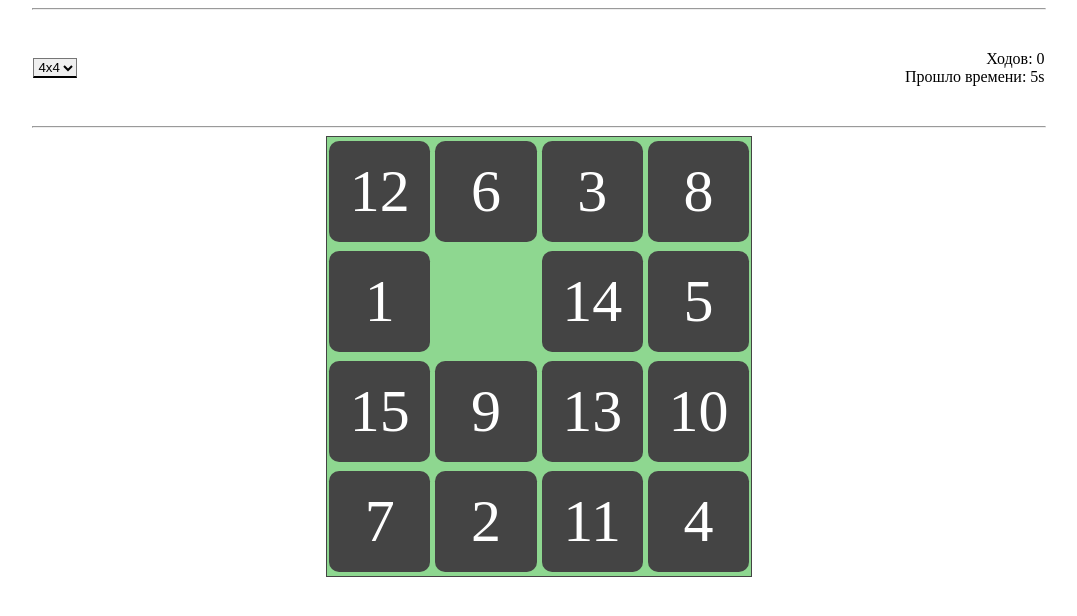
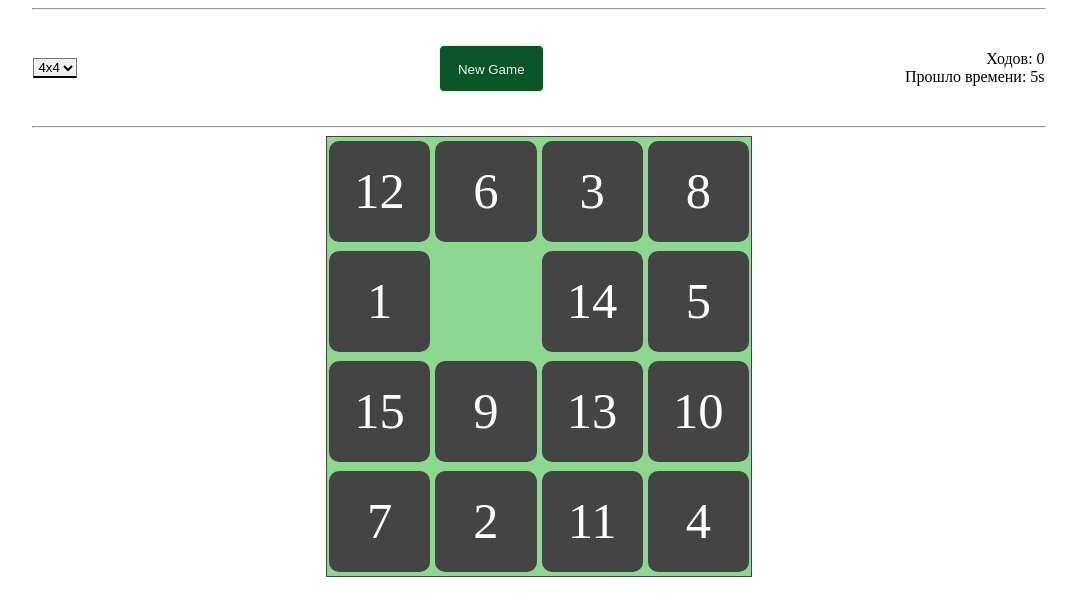
Before and after one commit to lesor9/gem-pazzle, a plain HTML site: page index.html in a window 1280 px wide. Shown: the whole page, without its empty margins (101-1178 px from the left). Drawn offline with Linux system fonts and the light colour scheme.

Commit message:
feat: add animation on the appearing field

```diff
--- a/css/style.css
+++ b/css/style.css
@@ -2,6 +2,7 @@
     --pazzleSize: 130px;
     --pazzleMove: 140px;
     --pazzleMoveMinus: -140px;
+    --pazzleFont: 60px;
 }
 
 .game-board {
@@ -23,7 +24,7 @@
     border-radius: 10%;
     align-self: center;
     justify-self: center;
-    font-size: 60px;
+    font-size: var(--pazzleFont);
     color: white;
     text-align: center;
     line-height: var(--pazzleSize);
@@ -70,6 +71,7 @@
     display: flex;
     justify-content: space-between;
     align-items: center;
+    align-items: center;
 }
 
 .select {
@@ -81,3 +83,21 @@
     flex-direction: column;
     text-align: right;
 }
+
+.new-game {
+    color:#ecf0f1;
+    text-decoration: none;
+    border-radius:5px;
+    border:solid 1px #f8ebd7;
+    background:#0c5527;
+    text-align:center;
+    padding:16px 18px 14px;
+    -webkit-transition: all 0.3s;
+    -moz-transition: all 0.3s;
+    transition: all 0.3s;
+}
+
+.new-game:hover {
+    background:#3ab366;
+    cursor: pointer;
+}
--- a/script.js
+++ b/script.js
@@ -25,6 +25,17 @@ function selecteChanged() {
     makeChain(sel);
 }
 
+const newGameBtn = document.createElement(`button`);
+newGameBtn.innerHTML = 'New Game';
+newGameBtn.classList.add('new-game');
+newGameBtn.addEventListener(`click`, () => {
+    let sel = select.selectedIndex + 3;
+    stepNumber.innerHTML = 0;
+    document.body.removeChild(document.querySelector('.game-board'));
+    makeChain(sel);
+});
+settings.appendChild(newGameBtn);
+
 const stepsAndTime = document.createElement('div');
 stepsAndTime.classList.add('stepsAndTime');
 
@@ -39,7 +50,6 @@ stepsAndTime.appendChild(steps);
 const time = document.createElement('div');
 let sec = 0,
     min = 0;
-time.innerHTML = `Прошло времени: ${sec}s`;
 setInterval(() => {
     sec++;
     if (sec >= 60) {
@@ -69,7 +79,12 @@ function makeChain (N = 4) {
 
     const arrayElems = [...myNewSet];
 
+    console.log(isSolveable(arrayElems.valueOf(), emptyCell));
+
     if( (isSolveable(arrayElems.valueOf(), emptyCell)) ) {
+        time.innerHTML = `Прошло времени: 0s`;
+        sec = 0;
+        min = 0;
         createField(emptyCell, arrayElems, N);
         return;
     }
@@ -79,21 +94,28 @@ function makeChain (N = 4) {
 
 
 
-function createField (emptyCell, arrayElems, N) {
+async function createField (emptyCell, arrayElems, N) {
     document.documentElement.style.setProperty('--pazzleSize', `${( 420 - (5 * (N - 1) ) ) / N}px`);
     document.documentElement.style.setProperty('--pazzleMove', `${( ( 420 - (5 * (N - 1) ) ) / N ) + 5}px`);
     document.documentElement.style.setProperty('--pazzleMoveMinus', `${-( ( ( 420 - (5 * (N - 1) ) ) / N ) + 5 )}px`);
+    document.documentElement.style.setProperty('--pazzleFont', `${( ( 420 - (5 * (N - 1) ) ) / N ) / 2}px`);
 
     let mainField = document.createElement('div');
-    mainField.style.cssText = `grid-template-columns: repeat(${N}, 1fr); grid-auto-rows: ${420 / N}px;`;
+    mainField.style.cssText = `grid-template-columns: repeat(${N}, 1fr); grid-template-rows: repeat(${N}, ${420/N}px);`;
     mainField.classList.add("game-board");
     document.body.appendChild(mainField);
 
 
     for (let i = 1; i <= numberOfAllPazzles; i++) {
-
         const puzzle = document.createElement('div');
         mainField.appendChild(puzzle);
+        puzzle.style.setProperty('opacity', `0`);
+        puzzle.style.setProperty('left', `100px`);
+        puzzle.style.setProperty('top', `100px`);
+        await new Promise(r => setTimeout(r, 100));
+        puzzle.style.removeProperty('opacity', `1`);
+        puzzle.style.removeProperty('left', `0px`);
+        puzzle.style.removeProperty('top', `0px`);
 
         if (i === emptyCell) continue;
 
@@ -108,6 +130,7 @@ function createField (emptyCell, arrayElems, N) {
                 return;
             }
 
+            new Audio("./assets/sounds/click_on_puzzle.mp3").play();
             stepNumber.innerHTML = Number(stepNumber.innerHTML) + 1;
 
             console.log(`Кликнул на ${puzzle.innerHTML}`);
@@ -285,6 +308,9 @@ function isFinished(N) {
     }
 };
 
+
+
+//https://www.cs.bham.ac.uk/~mdr/teaching/modules04/java2/TilesSolvability.html
 function isSolveable (array, empt) {
     const copyOfInitialArray = [];
     for (let i = 0; i < array.length; i++) {
@@ -329,3 +355,11 @@ function isSolveable (array, empt) {
 
     return false;
 }
+
+function sleep(milliseconds) {
+    const date = Date.now();
+    let currentDate = null;
+    do {
+      currentDate = Date.now();
+    } while (currentDate - date < milliseconds);
+  }
```
Also changed, not shown: index.html (+0 -2 lines), 1 other file.
